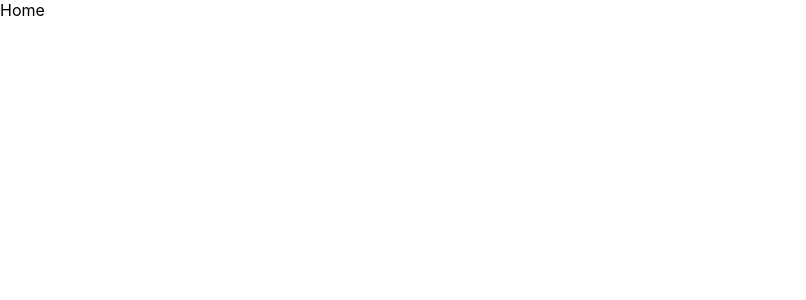
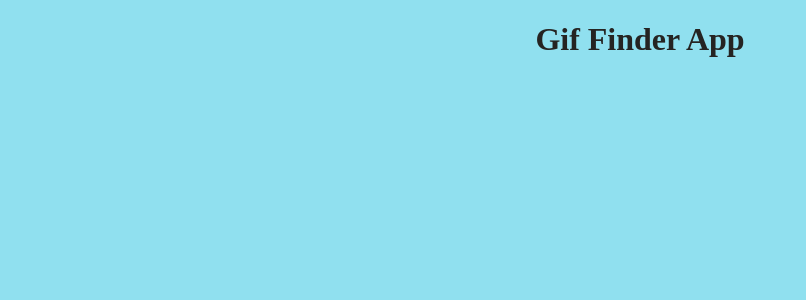
Before and after one commit to Mari293/GifFinder, a React (Create React App) app: page / in a window 1280 px wide. Shown: the top 300 px of the page, without its empty margins (0-806 px from the left). Built offline with nearby package versions, Linux system fonts and the light colour scheme.

Commit message:
Se organiza el header de la pagina y se muestra en el componente home

```diff
--- a/src/Components/Layout/Header/Header.css
+++ b/src/Components/Layout/Header/Header.css
@@ -0,0 +1,2 @@
+@import url('https://fonts.googleapis.com/css2?family=Arvo&display=swap');
+.title{text-align: center; color: #252422; }
--- a/src/Components/Layout/Header/Header.jsx
+++ b/src/Components/Layout/Header/Header.jsx
@@ -3,6 +3,8 @@
 
 export const Header = () => {
   return (
-    <div>Header</div>
+    <div>
+      <h1 className='title'>Gif Finder App</h1>
+    </div>
   )
 }
--- a/src/Components/Page/Home/Home.jsx
+++ b/src/Components/Page/Home/Home.jsx
@@ -1,8 +1,10 @@
 import React from 'react';
 import './Home.css';
 
+import { Header } from '../../Layout/Header/Header.jsx';
+
 export const Home = () => {
   return (
-    <div>Home</div>
+    <Header/>
   )
 }
--- a/src/index.css
+++ b/src/index.css
@@ -1,13 +1 @@
-body {
-  margin: 0;
-  font-family: -apple-system, BlinkMacSystemFont, 'Segoe UI', 'Roboto', 'Oxygen',
-    'Ubuntu', 'Cantarell', 'Fira Sans', 'Droid Sans', 'Helvetica Neue',
-    sans-serif;
-  -webkit-font-smoothing: antialiased;
-  -moz-osx-font-smoothing: grayscale;
-}
-
-code {
-  font-family: source-code-pro, Menlo, Monaco, Consolas, 'Courier New',
-    monospace;
-}
+body {margin: 0; background: #90e0ef;}
```
